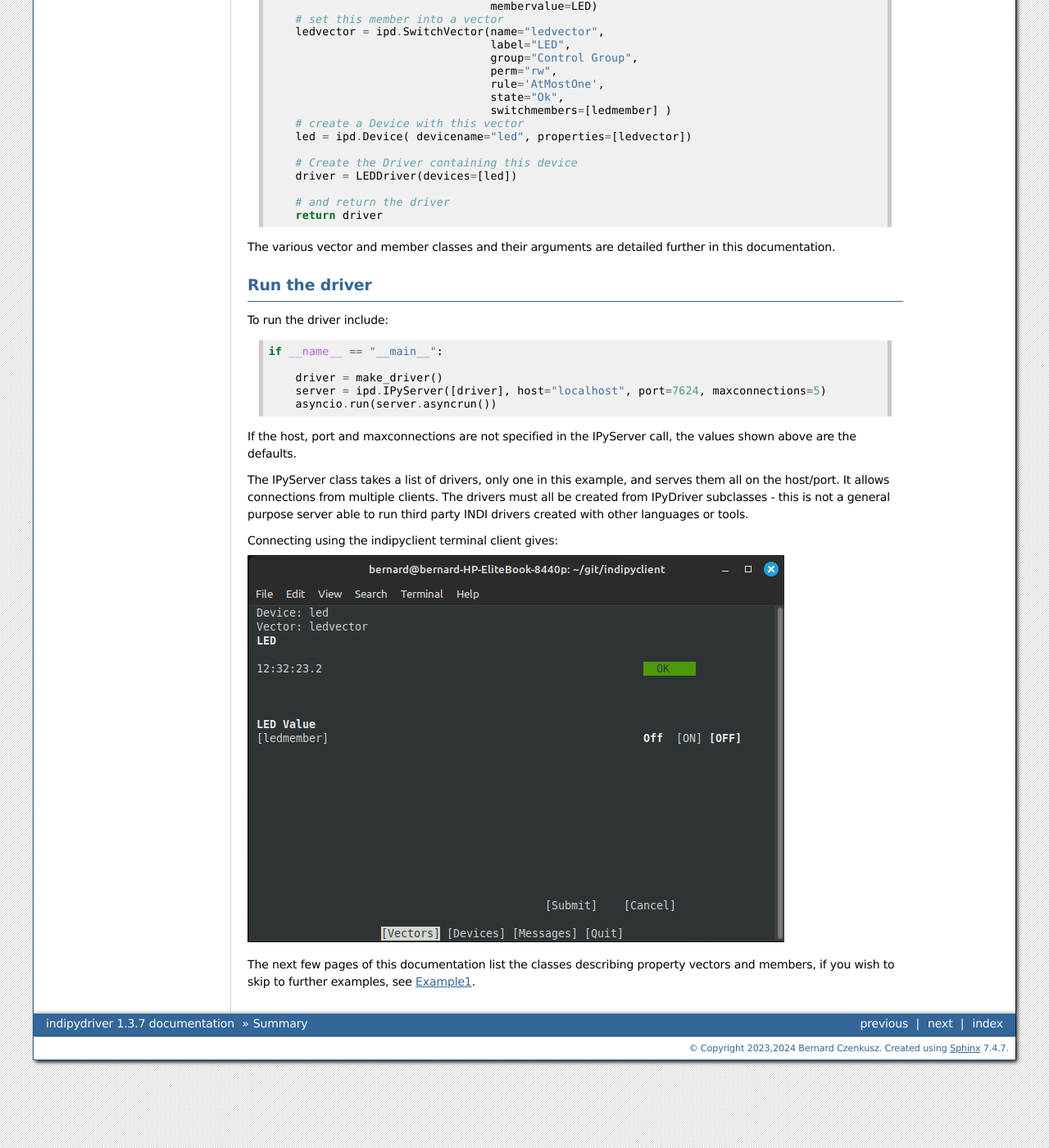
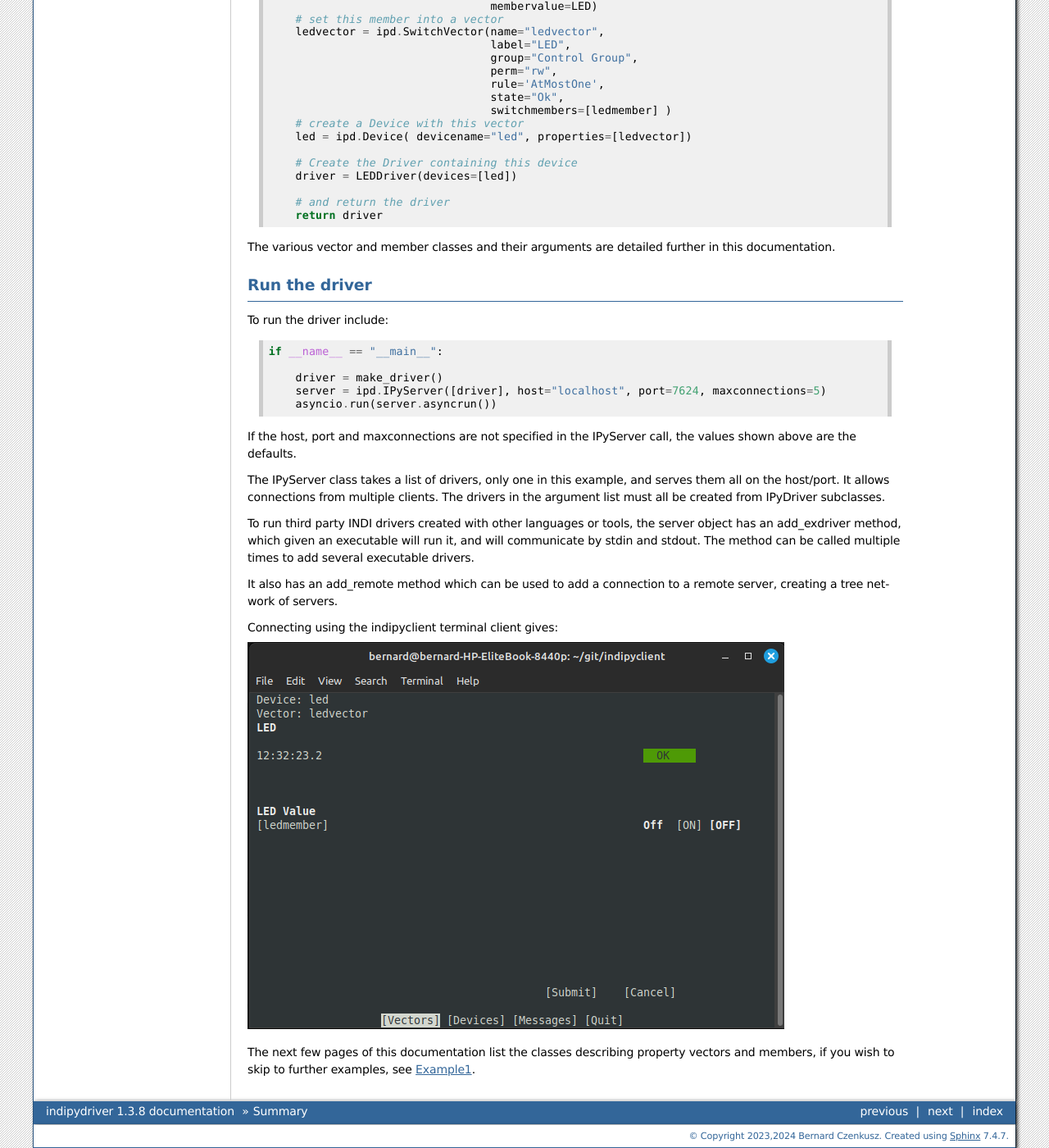
Before and after one commit to bernie-skipole/indipydriver, a Sphinx documentation site: the page built from docs/source/usage/summary.rst, in a window 1280 px wide and 1400 px high, scrolled down 2339 px. Shown: the whole window at 82% size. Built offline with Sphinx 7.4.7, drawn with Linux system fonts in a browser that asks for light colours; some of the changed text lies outside the part shown.

Commit message:
Working on adding external drivers

```diff
--- a/docs/source/conf.py
+++ b/docs/source/conf.py
@@ -25,7 +25,7 @@ copyright = '2023,2024 Bernard Czenkusz'
 author = 'Bernard Czenkusz'
 
 # The full version, including alpha/beta/rc tags
-release = '1.3.7'
+release = '1.3.8'
 
 # ---------------------- Added to get readthedocs to build, by BC
 master_doc = 'index'
--- a/docs/source/usage/ipyserver.rst
+++ b/docs/source/usage/ipyserver.rst
@@ -5,7 +5,7 @@ This server class is used to run IPyDriver instances and create a listening port
 
 
 .. autoclass:: indipydriver.IPyServer
-   :members: asyncrun, add_remote
+   :members: asyncrun, add_remote, add_exdriver
 
 
 add_remote
--- a/docs/source/usage/summary.rst
+++ b/docs/source/usage/summary.rst
@@ -144,7 +144,11 @@ To run the driver include::
 
 If the host, port and maxconnections are not specified in the IPyServer call, the values shown above are the defaults.
 
-The IPyServer class takes a list of drivers, only one in this example, and serves them all on the host/port. It allows connections from multiple clients. The drivers must all be created from IPyDriver subclasses - this is not a general purpose server able to run third party INDI drivers created with other languages or tools.
+The IPyServer class takes a list of drivers, only one in this example, and serves them all on the host/port. It allows connections from multiple clients. The drivers in the argument list must all be created from IPyDriver subclasses.
+
+To run third party INDI drivers created with other languages or tools, the server object has an add_exdriver method, which given an executable will run it, and will communicate by stdin and stdout. The method can be called multiple times to add several executable drivers.
+
+It also has an add_remote method which can be used to add a connection to a remote server, creating a tree network of servers.
 
 Connecting using the indipyclient terminal client gives:
 
--- a/indipydriver/__init__.py
+++ b/indipydriver/__init__.py
@@ -6,4 +6,4 @@ from .propertymembers import SwitchMember, LightMember, TextMember, BLOBMember,
 from .events import getProperties, enableBLOB, newSwitchVector, newTextVector, newNumberVector, newBLOBVector, Message, delProperty, defSwitchVector, defTextVector, defNumberVector, defLightVector, defBLOBVector, setSwitchVector, setTextVector, setNumberVector, setLightVector, setBLOBVector
 from .ipyserver import IPyServer
 
-version = "1.3.7"
+version = "1.3.8"
--- a/pyproject.toml
+++ b/pyproject.toml
@@ -7,7 +7,7 @@ name = "indipydriver"
 authors = [{name = "Bernard Czenkusz", email = "bernie@skipole.co.uk"}]
 license = {file = "LICENSE"}
 classifiers = ["License :: OSI Approved :: MIT License", "Operating System :: POSIX :: Linux","Topic :: Scientific/Engineering :: Astronomy", "Topic :: Scientific/Engineering :: Interface Engine/Protocol Translator"]
-version = "1.3.7"
+version = "1.3.8"
 description="Pure python package providing a set of classes which can be used to create and serve an INDI driver."
 readme = "README.md"
 requires-python = ">=3.10"
```
Also changed, not shown: 2 other files.
